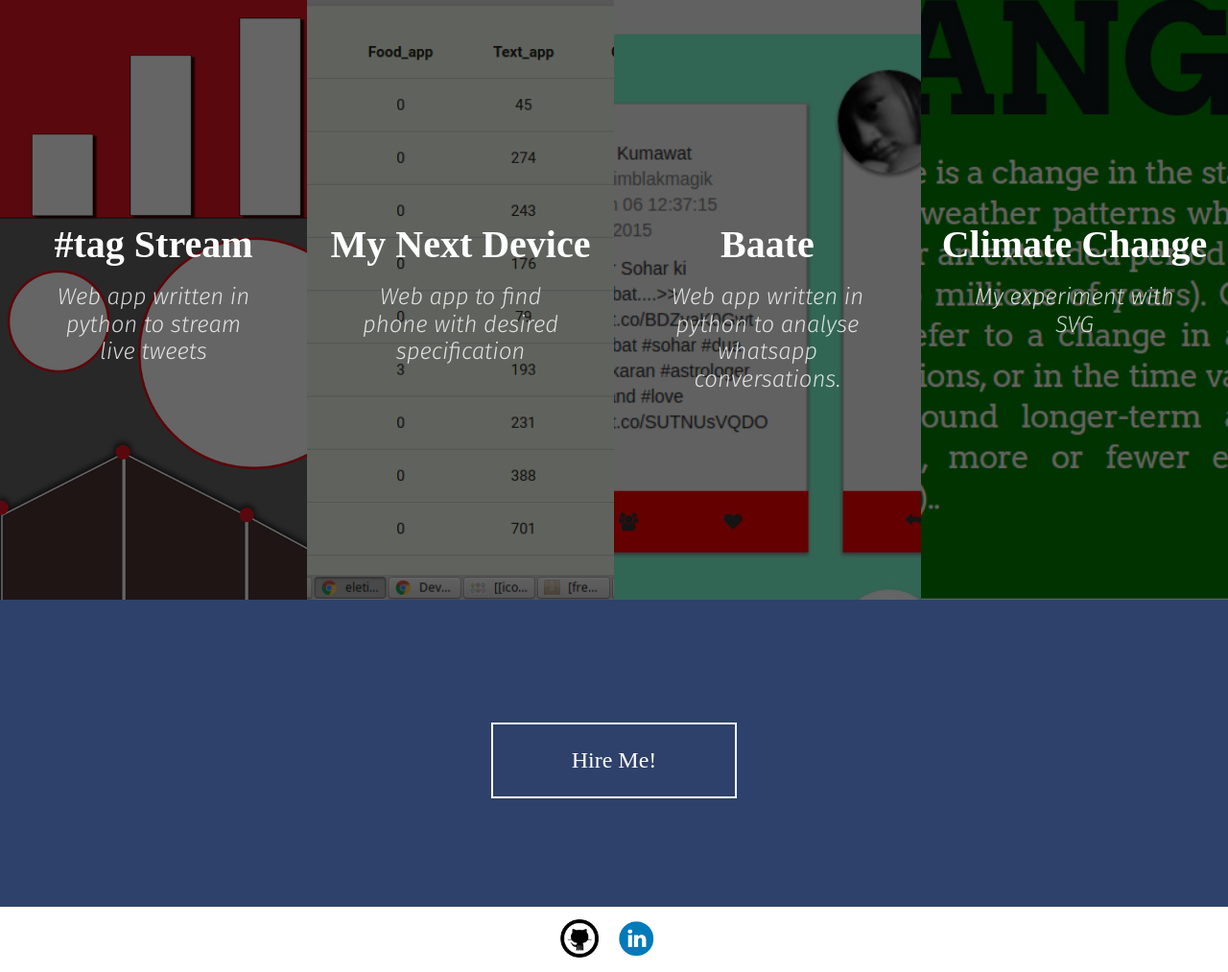
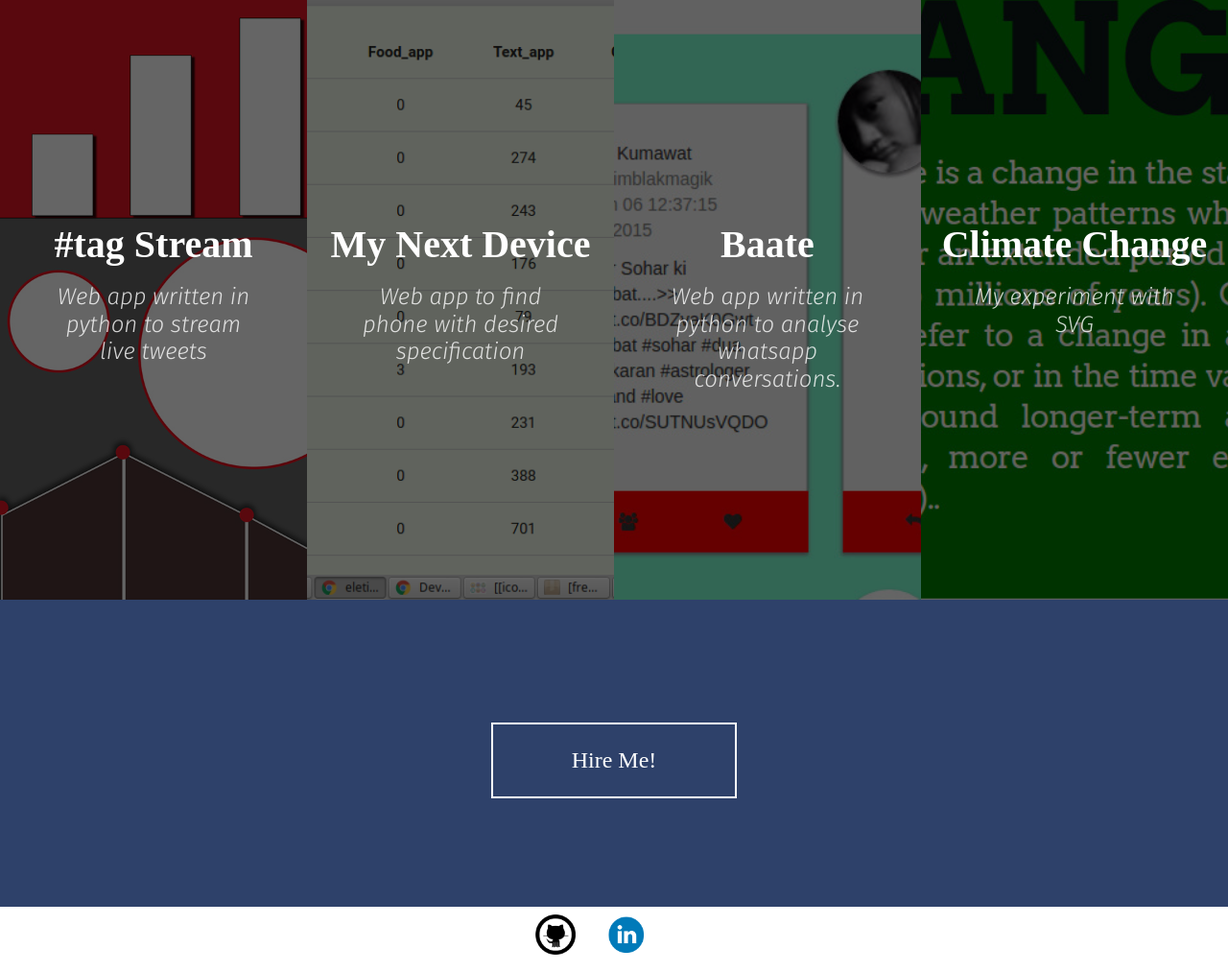
Before and after one commit to karanisverma/portfolio, a plain HTML site: page index.html in a window 1280 px wide. Shown: the part 1687-2700 px from the top of the page at 96% size. Drawn offline with Linux system fonts and the light colour scheme; a web font is replaced by a local one.

Commit message:
making footer responsive

```diff
--- a/css/style_new.css
+++ b/css/style_new.css
@@ -2113,8 +2113,9 @@ no-js
 }
 .social{
   background: white;
-  width: 100%;
-  padding: 1% 45%;
+  width: 50%;
+  position: relative;
+  margin: 0 auto;
 }
 .hire_me button{
      position: relative;
@@ -2197,9 +2198,9 @@ i.cbp-ig-icon.icon-css:before,i.cbp-ig-icon.icon-python:before,i.cbp-ig-icon.ico
 
 }
 .homepage_logo{
-  height: 2.5em;
-  width: 2.5em;
-  margin:0 .5em;
+  height: 2.6em;
+  width: 2.6em;
+  margin: 0.5em 1.5em;
 }
 @media only screen and (min-width: 320px) {
     .cbp-ig-grid li:last-child{
@@ -2233,7 +2234,19 @@ i.cbp-ig-icon.icon-css:before,i.cbp-ig-icon.icon-python:before,i.cbp-ig-icon.ico
       top: 50%;
       left: 25%;
 }
-
+.homepage_logo {
+    margin: 0.5em 1em;
+}
+}
+@media only screen and (min-width: 375px) {
+  .homepage_logo {
+    margin: 0.5em 1.5em;
+}
+}
+@media only screen and (min-width: 425px) {
+  .homepage_logo {
+    margin: 0.5em 1.9em;
+}
 }
 @media only screen and (min-width: 768px) {
   .cd-project-title p {
@@ -2257,6 +2270,11 @@ i.cbp-ig-icon.icon-css:before,i.cbp-ig-icon.icon-python:before,i.cbp-ig-icon.ico
     top: 40%;
     /* margin-left: 20%; */
 }
+  .homepage_logo {
+    margin: 0.5em 0.9em;
+}
+.social {
+    width: 20%;}
 }
 
 @media only screen and (min-width: 1024px) {
@@ -2285,5 +2303,14 @@ i.cbp-ig-icon.icon-css:before,i.cbp-ig-icon.icon-python:before,i.cbp-ig-icon.ico
      color: #FEFEFE;
      left: 15%;
   }
-
-}
+    .homepage_logo {
+    margin: 0.5em 0.9em;
+}
+.social {
+    width: 15%;}
+
+}
+@media only screen and (min-width: 1336px){
+.social {
+    width: 11%;
+}}
```
